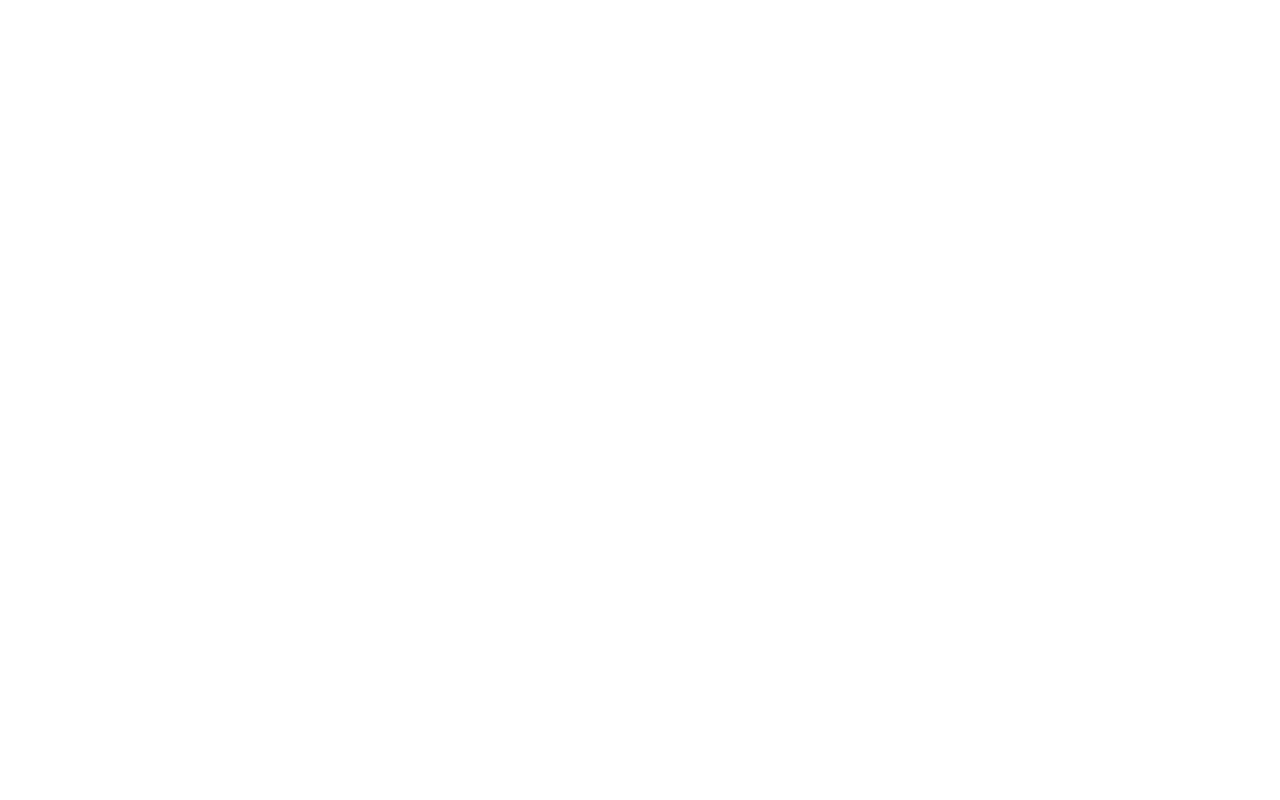
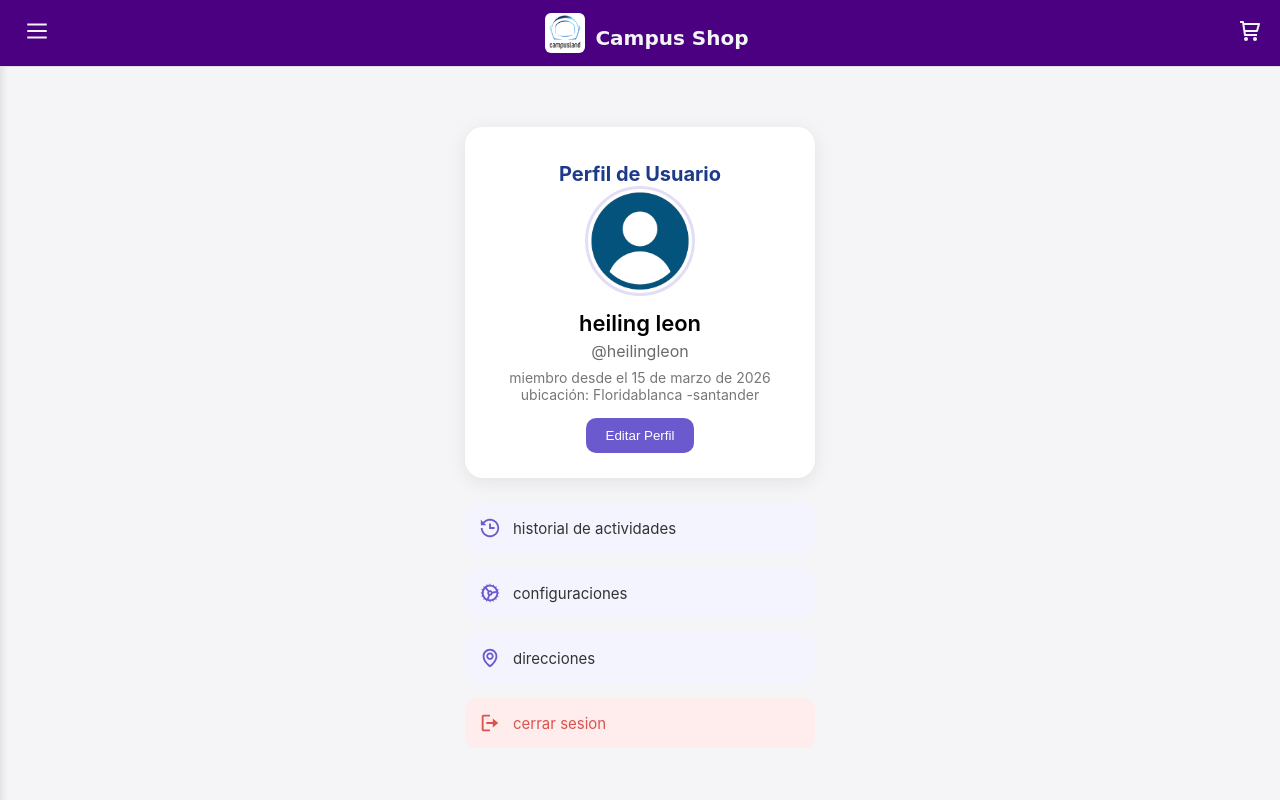
Before and after one commit to heiling-18/campus-Shop, a plain HTML site: page perfil.html in a window 1280 px wide. Drawn offline with Linux system fonts and the light colour scheme.

Commit message:
se completo la pagina de perfil y inicio de sesion

```diff
--- a/css/home.css
+++ b/css/home.css
@@ -29,7 +29,20 @@ body {
     background: #4B0082;
     border-bottom: 1px solid #e0e0e0;
 }
+/* Ocultar checkbox */
+.menu-toggle {
+    display: none;
+}
+.header {
+    position: relative;
+    z-index: 1500;
+}
 
+.menu-btn {
+    position: relative;
+    z-index: 2000;
+    cursor: pointer;
+}
 /* Menu Button */
 .menu-btn {
     background: none;
@@ -147,20 +160,7 @@ body {
     transition: 0.2s ease;
     transform: scale(1.15);
 }
-/* Ocultar checkbox */
-.menu-toggle {
-    display: none;
-}
-.header {
-    position: relative;
-    z-index: 1500;
-}
 
-.menu-btn {
-    position: relative;
-    z-index: 2000;
-    cursor: pointer;
-}
 /* Sidebar */
 .sidebar {
     position: fixed;
--- /dev/null
+++ b/css/perfil.css
@@ -0,0 +1,327 @@
+* {
+    margin: 0;
+    padding: 0;
+    box-sizing: border-box;
+}
+body {
+    font-family: Arial, Helvetica, sans-serif;
+    background: #F3F4F6;
+    font-family: "Inter", sans-serif;
+    background: #F5F5F7;
+    margin: 0;
+    padding: 0;
+}
+.header {
+    width: 100%;
+    display: flex;
+    justify-content: space-between;
+    align-items: center;
+    padding: 12px 18px;
+    background: #4B0082;
+    border-bottom: 1px solid #e0e0e0;
+}
+.contenido {
+    min-height: calc(100vh - 70px);
+    display: flex;
+    flex-direction: column;
+    justify-content: flex-start;
+    align-items: center;
+    padding-top: 20px;
+}
+.perfil-container {
+    margin-top: 40px;
+}
+/* Ocultar checkbox */
+.menu-toggle {
+    display: none;
+}
+.header {
+    position: relative;
+    z-index: 1500;
+}
+
+.menu-btn {
+    position: relative;
+    z-index: 2000;
+    cursor: pointer;
+}
+/* Menu Button */
+.menu-btn {
+    background: none;
+    border: none;
+    cursor: pointer;
+    padding: 6px;
+}
+
+.menu-btn svg {
+    width: 26px;
+    height: 26px;
+    color: #F3F4F6;
+}
+.cart svg {
+    color: #F3F4F6;
+    transition: 0.2s ease;
+}
+
+/* Logo */
+.logo {
+    display: flex;
+    align-items: center;
+    gap: 10px;
+}
+
+.logo img {
+    width: 40px;
+    height: 40px;
+    border-radius: 6px;
+}
+
+.campus-shop {
+    font-size: 20px;
+    font-weight: bold;
+    color: #F3F4F6;
+    font-family: "Bebas Neue", cursive;
+}
+
+/* Nav */
+.nav {
+    display: flex;
+    align-items: center;
+    gap: 10px;
+}
+.nav .btn {
+    display: flex;
+    align-items: center;
+    gap: 6px;
+    padding: 6px 10px;
+    background: transparent;
+    border: 1px solid transparent;
+    color: #F3F4F6;
+    font-size: 14px;
+    cursor: pointer;
+    border-radius: 6px;
+    transition: 0.2s ease;
+    text-decoration: none;
+}
+
+.nav .btn svg {
+    color: #F3F4F6;
+    transition: 0.2s ease;
+}
+.nav .btn:hover {
+    color: #7fc6e2;
+}
+
+.nav .btn:hover svg {
+    color: #7fc6e2;
+}
+.nav .btn:active {
+    background: rgba(75, 0, 130, 0.15);
+    border-color: #7fc6e2;
+    color: #7fc6e2;
+}
+
+.nav .btn:active svg {
+    color: #7fc6e2;
+}
+/* Search */
+.search {
+    display: flex;
+    justify-content: center;
+    padding: 15px;
+    background: #d7a4f4;
+    border-bottom: 1px solid #cbd4d7;
+}
+
+.search input {
+    width: 65%;
+    padding: 10px;
+    border: 1px solid #3582a6;
+    border-radius: 6px 0 0 6px;
+    outline: none;
+}
+
+.search-btn {
+    padding: 10px 14px;
+    border: 1px solid #ccc;
+    border-left: none;
+    background: #4B0082;
+    border-radius: 0 6px 6px 0;
+    cursor: pointer;
+}
+
+.search-btn svg {
+    width: 20px;
+    height: 20px;
+}
+
+.nav a:hover svg,
+.menu-btn:hover svg,
+.search-btn:hover svg {
+    color:#7fc6e2;
+    transition: 0.2s ease;
+    transform: scale(1.15);
+}
+
+/* Sidebar */
+.sidebar {
+    position: fixed;
+    top: 60px;
+    left: -250px;
+    width: 250px;
+    height: 100%;
+    background: #44a7d8;
+    border-right: 1px solid #e0e0e0;
+    padding: 20px;
+    transition: left 0.3s ease;
+    box-shadow: 2px 0 8px rgba(0,0,0,0.1);
+    z-index: 1000;
+}
+
+.menu-toggle:checked ~ .sidebar {
+    left: 0;
+}
+
+.sidebar ul {
+    list-style: none;
+    margin-top: 40px;
+    padding: 0;
+}
+
+.sidebar li {
+    margin-bottom: 18px;
+}
+
+.sidebar a {
+    display: flex;
+    align-items: center;
+    gap: 10px;
+    text-decoration: none;
+    color:#F3F4F6    ;
+    font-size: 16px;
+    transition: 0.2s ease;
+}
+
+.sidebar a:hover {
+    color: #4B0082;
+}
+
+.sidebar a svg {
+    width: 22px;
+    height: 22px;
+    color: #F3F4F6;
+    transition: 0.2s ease;
+}
+
+.sidebar a:hover svg {
+    color: #4B0082;
+}
+:root {
+    --color-primary: #1E3A8A;
+    --color-secondary: #6A5ACD;
+    --color-background: #F5F5F7;
+    --color-surface: #FFFFFF;
+    --color-text: #333333;
+    --color-text-light: #6A6A6A;
+}
+
+.perfil-container {
+    width: 350px;
+    background: var(--color-surface);
+    padding: 25px;
+    border-radius: 18px;
+    box-shadow: 0 4px 20px rgba(0,0,0,0.08);
+    text-align: center;
+    margin-bottom: 25px;
+}
+
+.foto-perfil img {
+    width: 110px;
+    height: 110px;
+    border-radius: 50%;
+    object-fit: cover;
+    border: 3px solid #6a5acd33;
+}
+
+h1 {
+    font-size: 20px;
+    margin-top: 10px;
+    color: var(--color-primary);
+}
+
+h2 {
+    margin: 10px 0 5px;
+    font-size: 22px;
+    font-weight: 600;
+}
+
+.usuario {
+    color: var(--color-text-light);
+    margin-bottom: 8px;
+}
+
+.info {
+    font-size: 14px;
+    color: #777;
+}
+
+.btn-editar {
+    margin-top: 15px;
+    padding: 10px 20px;
+    background: var(--color-secondary);
+    color: white;
+    border: none;
+    border-radius: 10px;
+    cursor: pointer;
+    transition: 0.25s;
+    font-weight: 500;
+}
+
+.btn-editar:hover {
+    background:#44a7d8;
+    transform: translateY(-2px);
+    box-shadow: 0 4px 12px rgba(106, 90, 205, 0.3);
+}
+
+.perfil-menu {
+    width: 350px;
+    display: flex;
+    flex-direction: column;
+    gap: 15px;
+}
+
+.item {
+    background: #f4f4ff;
+    padding: 14px;
+    border-radius: 12px;
+    text-decoration: none;
+    color: var(--color-text);
+    font-size: 15px;
+    display: flex;
+    align-items: center;
+    gap: 12px;
+    transition: 0.25s;
+}
+
+.item svg {
+    width: 22px;
+    height: 22px;
+    color: var(--color-secondary);
+}
+
+.item:hover {
+    background: #e4e4ff;
+    transform: translateX(4px);
+}
+.item:last-child {
+    background: #ffecec;
+    color: #d9534f;
+}
+
+.item:last-child svg {
+    color: #d9534f;
+}
+
+.item:last-child:hover {
+    background: #ffdada;
+}
--- a/perfil.html
+++ b/perfil.html
@@ -0,0 +1,128 @@
+<!DOCTYPE html>
+<html lang="en">
+<head>
+    <meta charset="UTF-8">
+    <meta name="viewport" content="width=device-width, initial-scale=1.0">
+    <title>perfil</title>
+    <link rel="stylesheet" href="css/perfil.css">
+</head>
+<body>
+    <input type="checkbox" id="menu-toggle" class="menu-toggle">
+
+<header class="header">
+
+    <label for="menu-toggle" class="menu-btn">
+        <svg xmlns="http://www.w3.org/2000/svg" width="24" height="24"
+            fill="currentColor" viewBox="0 0 24 24">
+            <path d="M3 5h18v2H3zm0 6h18v2H3zm0 6h18v2H3z"></path>
+        </svg>
+    </label>
+
+    <div class="logo">
+        <img src="img/channels4_profile.jpg" alt="campus logo">
+        <h1 class="campus-shop">Campus Shop</h1>
+    </div>
+
+    <nav class="nav">
+        <a href="carrito.html" class="cart">
+            <svg xmlns="http://www.w3.org/2000/svg" width="24" height="24"
+                fill="currentColor" viewBox="0 0 24 24">
+                <path d="M21 4H6.17l-.18-1.15A1 1 0 0 0 5 2H2v2h2.14l1.87 12.15A1 1 0 0 0 7 17h12v-2H7.86l-.31-2H19c.45 0 .84-.3.96-.73l2-7A1 1 0 0 0 21 3.99Zm-2.75 7H7.24l-.77-5h13.2l-1.43 5ZM8 18a2 2 0 1 0 0 4 2 2 0 1 0 0-4m9 0a2 2 0 1 0 0 4 2 2 0 1 0 0-4"></path>
+            </svg>
+        </a>
+    </nav>
+
+</header>
+<div class="contenido">
+    <div class="perfil-container">
+        <div class="perfil-header">
+            <h1>Perfil de Usuario</h1>
+            <div class="foto-perfil">
+                <img src="img/pngwing.com.png" alt="Foto de perfil">
+            </div>
+
+        </div>
+            <h2>heiling leon</h2>
+            <p class="usuario">@heilingleon</p>
+            <p class="info">miembro desde el 15 de marzo de 2026</p>
+            <p class="info">ubicación: Floridablanca -santander</p>
+            <button class="btn-editar">Editar Perfil</button>
+    </div>
+    <div class="perfil-menu">
+        <a href="historial.html" class="item">
+            <svg  xmlns="http://www.w3.org/2000/svg" width="24" height="24"
+fill="currentColor" viewBox="0 0 24 24" >
+<path d="M21.21 8.11c-.25-.59-.56-1.16-.92-1.7-.36-.53-.77-1.03-1.22-1.48s-.95-.86-1.48-1.22c-.54-.36-1.11-.67-1.7-.92-.6-.26-1.24-.45-1.88-.58-1.31-.27-2.72-.27-4.03 0-.64.13-1.27.33-1.88.58-.59.25-1.16.56-1.7.92-.53.36-1.03.77-1.48 1.22-.17.17-.32.35-.48.52L1.99 3v6h6L5.86 6.87c.15-.18.31-.36.48-.52.36-.36.76-.69 1.18-.98.43-.29.89-.54 1.36-.74.48-.2.99-.36 1.5-.47 1.05-.21 2.18-.21 3.23 0 .51.11 1.02.26 1.5.47.47.2.93.45 1.36.74.42.29.82.62 1.18.98s.69.76.98 1.18c.29.43.54.89.74 1.36.2.48.36.99.47 1.5.11.53.16 1.07.16 1.61a7.85 7.85 0 0 1-.63 3.11c-.2.47-.45.93-.74 1.36-.29.42-.62.82-.98 1.18s-.76.69-1.18.98c-.43.29-.89.54-1.36.74-.48.2-.99.36-1.5.47-1.05.21-2.18.21-3.23 0a8 8 0 0 1-1.5-.47c-.47-.2-.93-.45-1.36-.74-.42-.29-.82-.62-1.18-.98s-.69-.76-.98-1.18c-.29-.43-.54-.89-.74-1.36-.2-.48-.36-.99-.47-1.5A8 8 0 0 1 3.99 12h-2c0 .68.07 1.35.2 2.01.13.64.33 1.27.58 1.88.25.59.56 1.16.92 1.7.36.53.77 1.03 1.22 1.48s.95.86 1.48 1.22c.54.36 1.11.67 1.7.92.6.26 1.24.45 1.88.58.66.13 1.33.2 2.01.2s1.36-.07 2.01-.2c.64-.13 1.27-.33 1.88-.58.59-.25 1.16-.56 1.7-.92.53-.36 1.03-.77 1.48-1.22s.86-.95 1.22-1.48c.36-.54.67-1.11.92-1.7.26-.6.45-1.24.58-1.88.13-.66.2-1.34.2-2.01s-.07-1.35-.2-2.01c-.13-.64-.33-1.27-.58-1.88Z"></path><path d="M11 7v6h6v-2h-4V7z"></path>
+</svg>
+historial de actividades
+        </a>
+        <a href="configuraciones.html" class="item">
+            <svg  xmlns="http://www.w3.org/2000/svg" width="24" height="24"
+fill="currentColor" viewBox="0 0 24 24" >
+<path d="M22 12.5v-1h-1.03c-.04-.78-.18-1.54-.41-2.26l.95-.37-.36-.93-.95.37c-.38-.85-.89-1.62-1.5-2.3l.73-.73-.71-.71-.73.73c-.57-.51-1.2-.95-1.89-1.3l.42-.93-.91-.41-.42.94a8.9 8.9 0 0 0-2.69-.57V2h-1v1.03c-.78.04-1.54.18-2.26.41l-.37-.95-.93.36.37.95c-.85.38-1.62.89-2.3 1.5l-.73-.73-.71.71.73.73c-.51.57-.95 1.2-1.3 1.89l-.93-.42-.41.91.94.42a8.9 8.9 0 0 0-.57 2.69H2v1h1.03c.04.78.18 1.54.41 2.26l-.95.37.36.93.95-.37c.38.85.89 1.62 1.5 2.3l-.73.73.71.71.73-.73c.57.51 1.2.95 1.89 1.3l-.42.93.91.41.42-.94a8.9 8.9 0 0 0 2.69.57V22h1v-1.03c.78-.04 1.54-.18 2.26-.41l.37.95.93-.36-.37-.95c.85-.38 1.62-.89 2.3-1.5l.73.73.71-.71-.73-.73c.51-.57.95-1.2 1.3-1.89l.93.42.41-.91-.94-.42a8.9 8.9 0 0 0 .57-2.69zM12 5c3.1 0 5.72 2.02 6.65 4.81l-4.05.71c-.52-.91-1.48-1.53-2.6-1.53-.37 0-.72.08-1.05.2L8.31 6.05a6.9 6.9 0 0 1 3.68-1.06Zm1 7c0 .55-.45 1-1 1s-1-.45-1-1 .45-1 1-1 1 .45 1 1m-4.31 6.17a6.99 6.99 0 0 1-1.9-10.83l2.64 3.14c-.26.45-.42.96-.42 1.51 0 .93.43 1.75 1.1 2.3L8.7 18.15ZM12 19c-.49 0-.97-.05-1.43-.15l1.4-3.85H12a2.99 2.99 0 0 0 2.95-2.5l4.04-.71c0 .07.01.14.01.22 0 3.86-3.14 7-7 7Z"></path>
+</svg>
+configuraciones
+        </a>
+        <a href="direcciones.html" class="item">
+            <svg  xmlns="http://www.w3.org/2000/svg" width="24" height="24"
+fill="currentColor" viewBox="0 0 24 24" >
+<path d="M16 10c0-2.21-1.79-4-4-4s-4 1.79-4 4 1.79 4 4 4 4-1.79 4-4m-6 0c0-1.1.9-2 2-2s2 .9 2 2-.9 2-2 2-2-.9-2-2"></path><path d="M11.42 21.81c.17.12.38.19.58.19s.41-.06.58-.19c.3-.22 7.45-5.37 7.42-11.82 0-4.41-3.59-8-8-8s-8 3.59-8 8c-.03 6.44 7.12 11.6 7.42 11.82M12 4c3.31 0 6 2.69 6 6 .02 4.44-4.39 8.43-6 9.74-1.61-1.31-6.02-5.29-6-9.74 0-3.31 2.69-6 6-6"></path>
+</svg>
+direcciones
+        </a>
+        <a href="index.html" class="item">
+            <svg  xmlns="http://www.w3.org/2000/svg" width="24" height="24"
+fill="currentColor" viewBox="0 0 24 24" >
+<path d="M15 11H8v2h7v4l6-5-6-5z"></path><path d="M5 21h7v-2H5V5h7V3H5c-1.1 0-2 .9-2 2v14c0 1.1.9 2 2 2"></path>
+</svg>
+cerrar sesion
+        </a>
+    </div>
+</div>
+<aside class="sidebar">
+    <ul>
+
+        <li>
+            <a href="index.html">
+               <svg  xmlns="http://www.w3.org/2000/svg" width="24" height="24"
+fill="currentColor" viewBox="0 0 24 24" >
+<path d="M3 13h1v7c0 1.1.9 2 2 2h12c1.1 0 2-.9 2-2v-7h1c.4 0 .77-.24.92-.62.15-.37.07-.8-.22-1.09l-8.99-9a.996.996 0 0 0-1.41 0l-9.01 9c-.29.29-.37.72-.22 1.09s.52.62.92.62Zm9-8.59 6 6V20H6v-9.59z"></path>
+</svg>
+                inicio
+            </a>
+        </li>
+
+        <li>
+            <a href="perfil.html">
+              <svg  xmlns="http://www.w3.org/2000/svg" width="24" height="24"
+fill="currentColor" viewBox="0 0 24 24" >
+<path d="M12 12c2.76 0 5-2.24 5-5s-2.24-5-5-5-5 2.24-5 5 2.24 5 5 5m0-8c1.65 0 3 1.35 3 3s-1.35 3-3 3-3-1.35-3-3 1.35-3 3-3M4 22h16c.55 0 1-.45 1-1v-1c0-3.86-3.14-7-7-7h-4c-3.86 0-7 3.14-7 7v1c0 .55.45 1 1 1m6-7h4c2.76 0 5 2.24 5 5H5c0-2.76 2.24-5 5-5"></path>
+</svg>
+                Mi cuenta
+            </a>
+        </li>
+
+        <li>
+            <a href="catalogo.html">
+               <svg  xmlns="http://www.w3.org/2000/svg" width="24" height="24"
+fill="currentColor" viewBox="0 0 24 24" >
+<path d="M20 13.5c0-2.48-2.02-4.5-4.5-4.5S11 11.02 11 13.5s2.02 4.5 4.5 4.5c.88 0 1.69-.26 2.39-.7l2.41 2.41 1.41-1.41-2.41-2.41c.44-.69.7-1.51.7-2.39m-7 0a2.5 2.5 0 0 1 5 0 2.5 2.5 0 0 1-5 0M3 5h18v2H3zm0 6h6v2H3zm0 6h6v2H3z"></path>
+</svg>
+                catalogo
+            </a>
+        </li>
+        <a href="catalogo.html">
+               <svg  xmlns="http://www.w3.org/2000/svg" width="24" height="24"
+fill="currentColor" viewBox="0 0 24 24" >
+<path d="M17.31 14H9.72L5.95 2.68A1 1 0 0 0 5 2H2v2h2.28l3.54 10.63A2 2 0 0 0 9.72 16h7.59a2 2 0 0 0 1.87-1.3l2.76-7.35-1.87-.7zM10 18a2 2 0 1 0 0 4 2 2 0 1 0 0-4m7 0a2 2 0 1 0 0 4 2 2 0 1 0 0-4"></path><path d="m11.71 7.29-1.42 1.42 2.71 2.7 4.71-4.7-1.42-1.42L13 8.59z"></path>
+</svg>
+                pedidos
+            </a>
+        </li>
+
+        <li>
+
+    </ul>
+</aside>
+</body>
+</html>
```
Also changed, not shown: checkout.html (+11 -0 lines), iniciosesion.html (+1 -1 lines), css/base.css (deleted), css/components.css (deleted), css/layout.css (deleted), css/responsive.css (deleted), img/pngwing.com.png (added).
